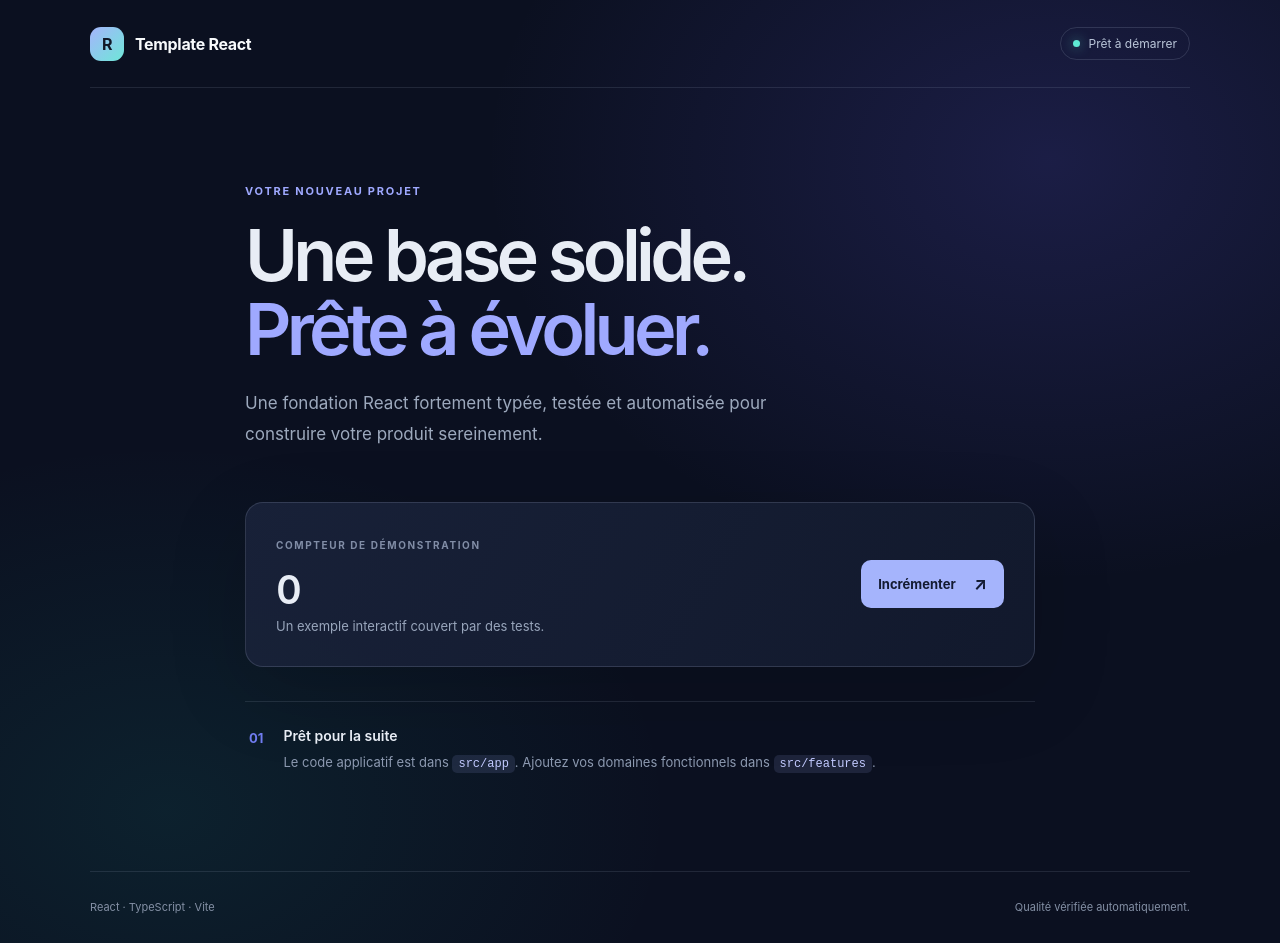
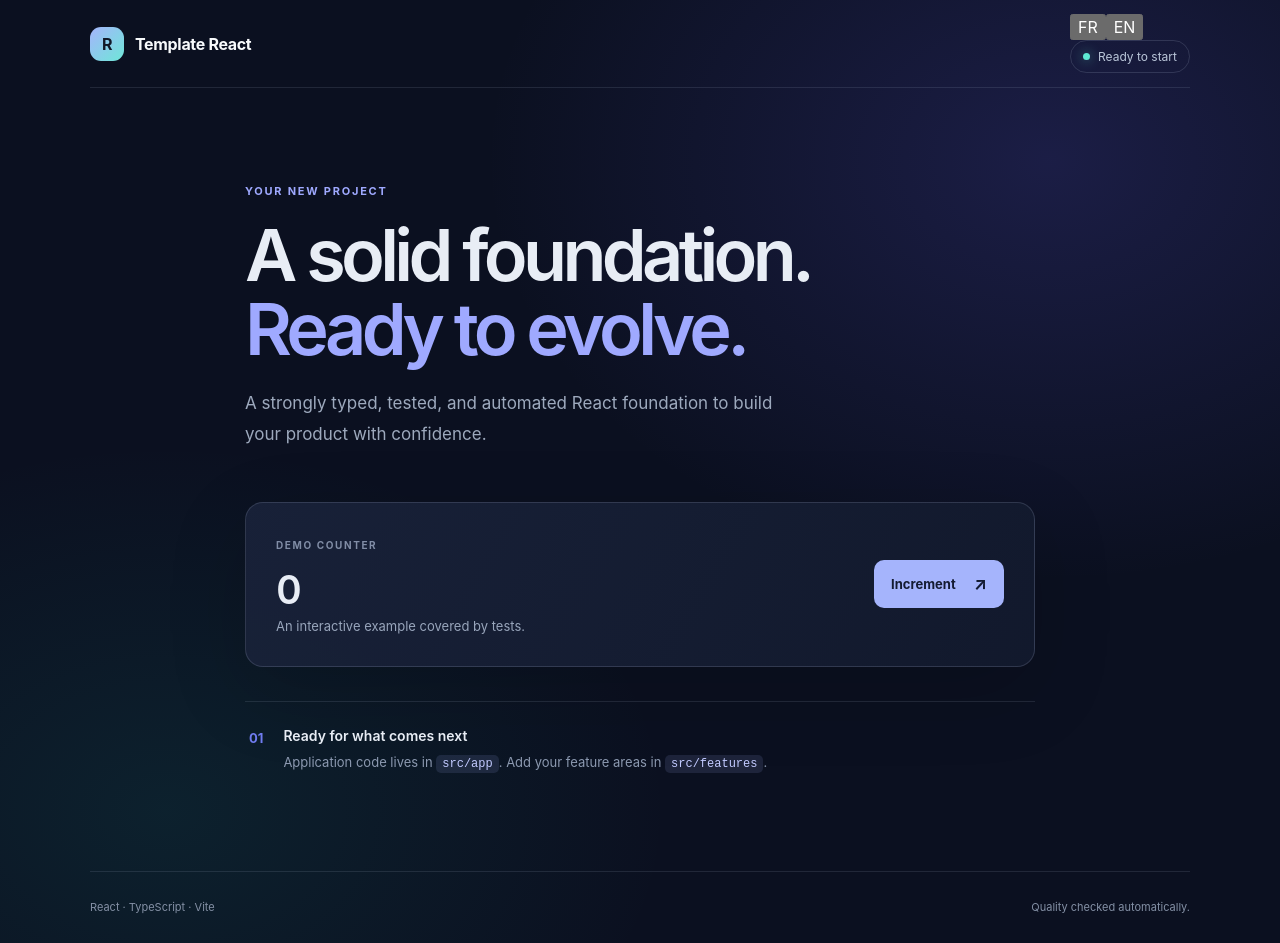
Before and after one commit to steve3rab/Template, a React (Vite) app: page / in a window 1280 px wide. Built offline with nearby package versions, Linux system fonts and the light colour scheme.

Commit message:
Add accessible language switcher and translate app interface

```diff
--- a/src/app/App.tsx
+++ b/src/app/App.tsx
@@ -1,42 +1,68 @@
+import { useTranslation, translations } from '../shared/i18n';
+import type { Language } from '../shared/i18n';
 import { useState } from 'react';
 
 export function App() {
   const [count, setCount] = useState<number>(0);
+  const { language, setLanguage, t } = useTranslation();
 
   return (
     <main className="page-shell">
       <header className="topbar">
-        <a className="brand" href="/" aria-label="Template React, accueil">
+        <a className="brand" href="/" aria-label={t('home')}>
           <span className="brand-mark" aria-hidden="true">R</span>
           <span>Template React</span>
         </a>
-        <span className="status-pill"><span className="status-dot" aria-hidden="true" /> Prêt à démarrer</span>
+        <div className="topbar-actions">
+          <div className="language-switcher" role="group" aria-label={t('language')}>
+            {(['fr', 'en'] as const).map((option: Language) => (
+              <button
+                className="language-button"
+                type="button"
+                key={option}
+                aria-pressed={language === option}
+                aria-label={translations[language].languageNames[option]}
+                onClick={() => setLanguage(option)}
+              >
+                {option.toUpperCase()}
+              </button>
+            ))}
+          </div>
+          <span className="status-pill">
+            <span className="status-dot" aria-hidden="true" /> {t('ready')}
+          </span>
+        </div>
       </header>
       <section className="hero" aria-labelledby="page-title">
-        <p className="eyebrow">VOTRE NOUVEAU PROJET</p>
-        <h1 id="page-title">Une base solide.<br /><span>Prête à évoluer.</span></h1>
-        <p className="intro">Une fondation React fortement typée, testée et automatisée pour construire votre produit sereinement.</p>
+        <p className="eyebrow">{t('eyebrow')}</p>
+        <h1 id="page-title">
+          {t('headingStart')}<br /><span>{t('headingEnd')}</span>
+        </h1>
+        <p className="intro">{t('intro')}</p>
         <div className="demo-card">
           <div className="demo-card-copy">
-            <span className="card-label">COMPTEUR DE DÉMONSTRATION</span>
+            <span className="card-label">{t('counterLabel')}</span>
             <p className="count-value" aria-live="polite" data-testid="counter-value">{count}</p>
-            <p className="count-description">Un exemple interactif couvert par des tests.</p>
+            <p className="count-description">{t('counterDescription')}</p>
           </div>
-          <button className="primary-button" onClick={() => setCount((value: number) => value + 1)}>
-            Incrémenter <span aria-hidden="true">↗</span>
+          <button className="primary-button" type="button" onClick={() => setCount((value: number) => value + 1)}>
+            {t('increment')} <span aria-hidden="true">↗</span>
           </button>
         </div>
         <div className="next-steps">
           <div className="step-number" aria-hidden="true">01</div>
           <div>
-            <h2>Prêt pour la suite</h2>
-            <p>Le code applicatif est dans <code>src/app</code>. Ajoutez vos domaines fonctionnels dans <code>src/features</code>.</p>
+            <h2>{t('nextTitle')}</h2>
+            <p>
+              {t('nextDescriptionStart')} <code>src/app</code>. {t('nextDescriptionEnd')}{' '}
+              <code>src/features</code>.
+            </p>
           </div>
         </div>
       </section>
       <footer className="footer">
         <span>React · TypeScript · Vite</span>
-        <span>Qualité vérifiée automatiquement.</span>
+        <span>{t('footerQuality')}</span>
       </footer>
     </main>
   );
```
